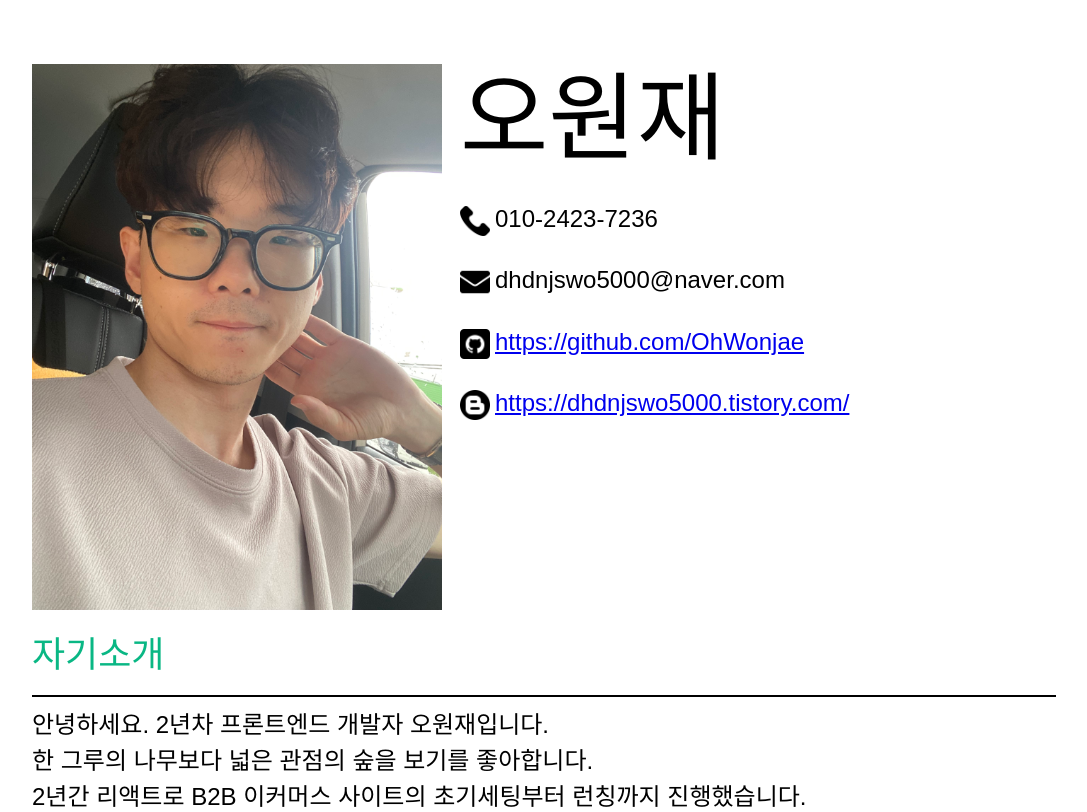
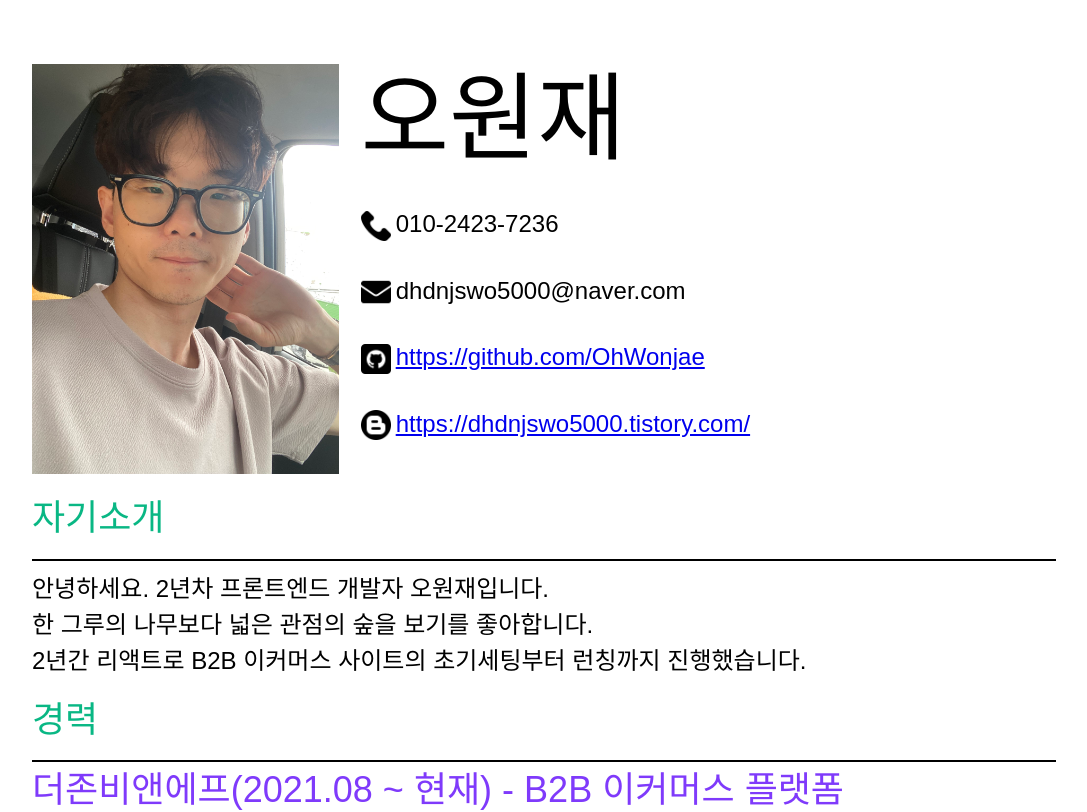
Before and after one commit to OhWonjae/OhWonjae.github.io, a React app: page / in a window 1280 px wide. Shown: the top 812 px of the page, without its empty margins (96-1183 px from the left). Built offline with nearby package versions, Linux system fonts and the light colour scheme; a web font is replaced by a local one.

Commit message:
[feature/responsive_Style] - 경력 회사 및 프로젝트 컴포넌트 구현 - 개인 프로젝트 컴포넌트 구현 - 기타 컴포넌트 구현 - 이력서 데이터 타입 수정

```diff
--- a/src/components/profile-card/card.scss
+++ b/src/components/profile-card/card.scss
@@ -5,7 +5,7 @@
 
   .card-image {
     float: left;
-    width:40%;
+    width:30%;
 
     .profile-img {
       height:100%;
@@ -19,7 +19,7 @@
   .card-detail {
     float:left;
     height: 100%;
-    width:60%;
+    width:70%;
   }
 
   @include mobile {
```
Also changed, not shown: 1 other file (tests, documents, lock files or other folders).
